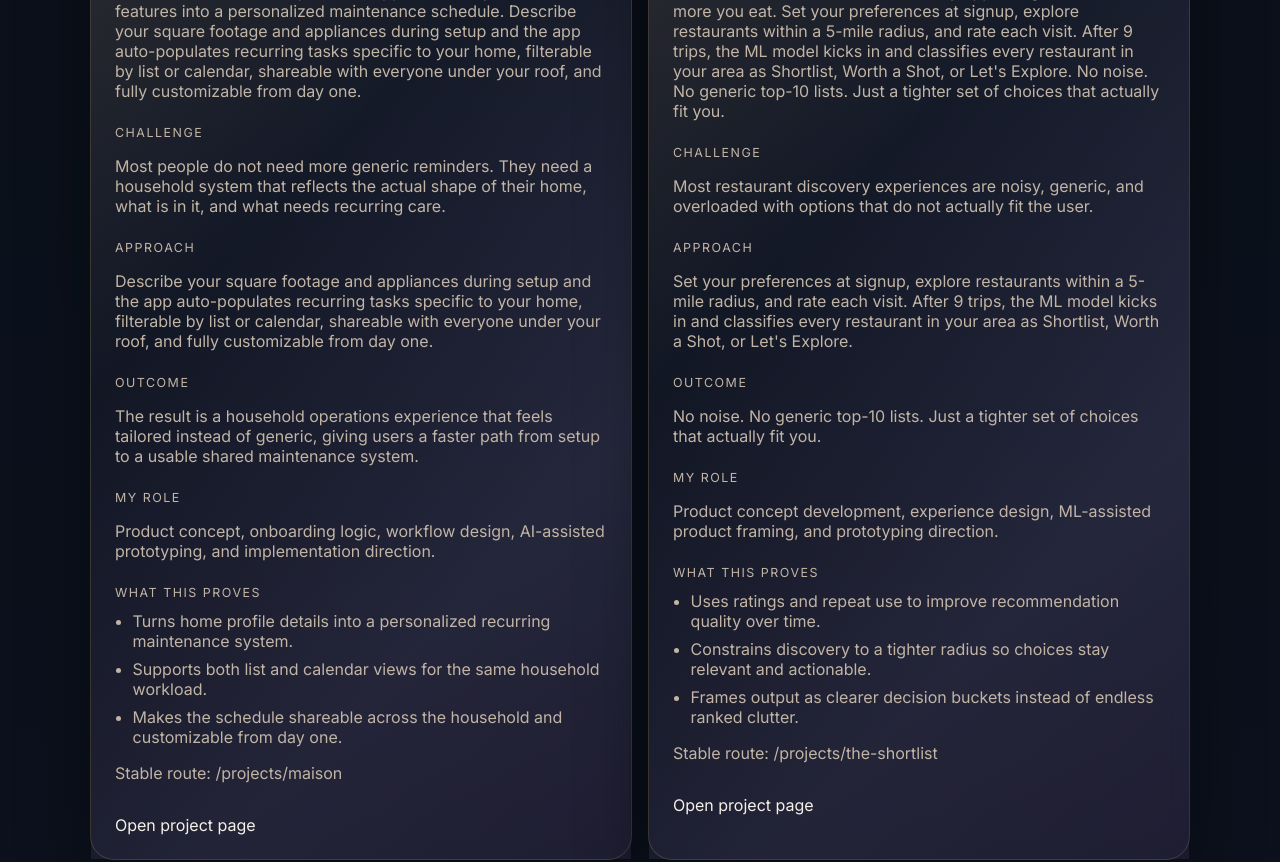
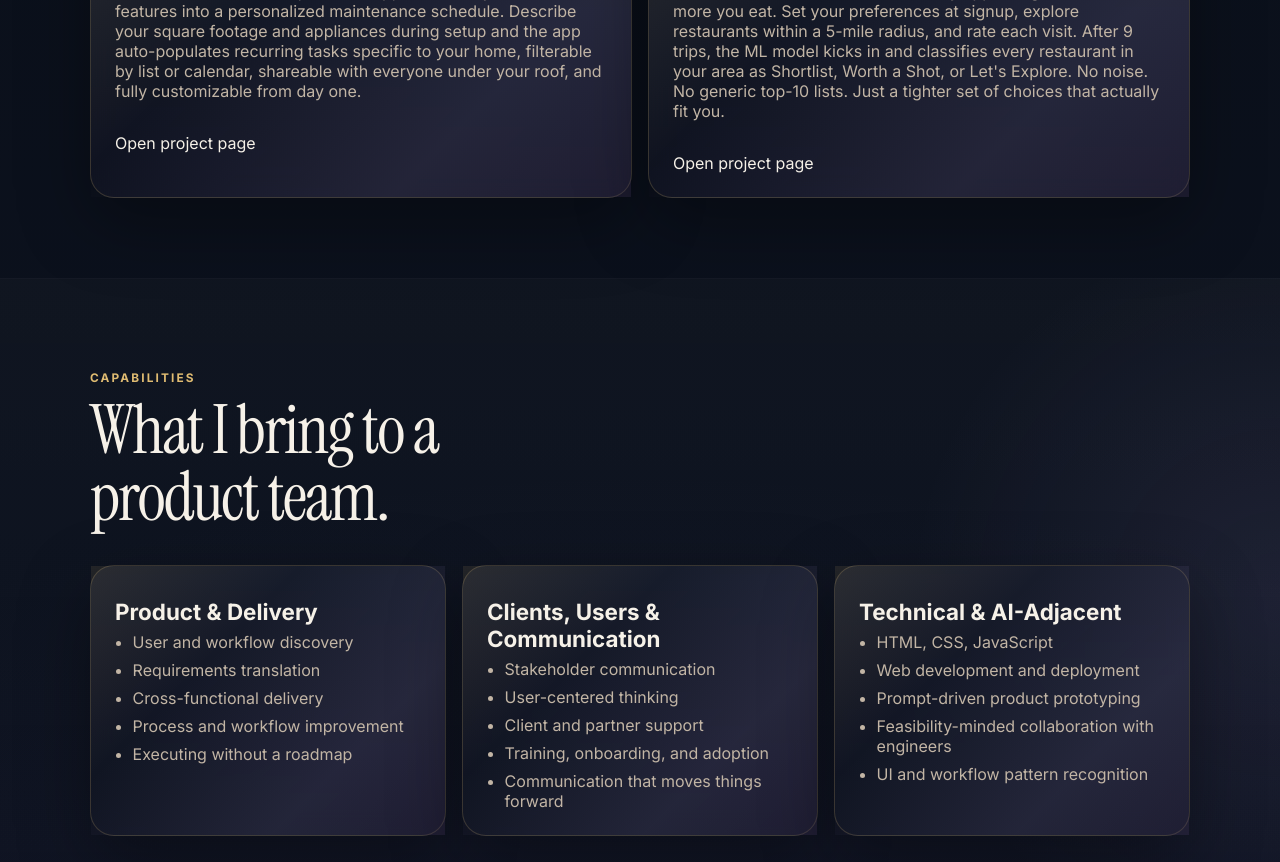
Before and after one commit to vmikell/victor-job-search, a React (Vite) app: page / in a window 1280 px wide. Shown: the part 3320-4182 px from the top of the page. Built offline with nearby package versions, Linux system fonts and the light colour scheme.

Commit message:
fix: show only summary in project cards

```diff
--- a/src/pages/HomePage.tsx
+++ b/src/pages/HomePage.tsx
@@ -67,35 +67,6 @@ export function HomePage() {
                 <p className="project-eyebrow">{project.eyebrow}</p>
                 <h3>{project.title}</h3>
                 <p>{project.summary}</p>
-
-                <div className="case-study-block">
-                  <p className="project-label">Challenge</p>
-                  <p>{project.challenge}</p>
-                </div>
-
-                <div className="case-study-block">
-                  <p className="project-label">Approach</p>
-                  <p>{project.approach}</p>
-                </div>
-
-                <div className="case-study-block">
-                  <p className="project-label">Outcome</p>
-                  <p>{project.outcome}</p>
-                </div>
-
-                <div className="case-study-block">
-                  <p className="project-label">My role</p>
-                  <p>{project.role}</p>
-                </div>
-
-                <div className="case-study-block">
-                  <p className="project-label">What this proves</p>
-                  <ul className="case-study-list">
-                    {project.proofPoints.map((point) => <li key={point}>{point}</li>)}
-                  </ul>
-                </div>
-
-                <p className="muted">Stable route: /projects/{project.slug}</p>
                 <a className="text-link" href={`/projects/${project.slug}`}>Open project page</a>
               </article>
             ))}
```
